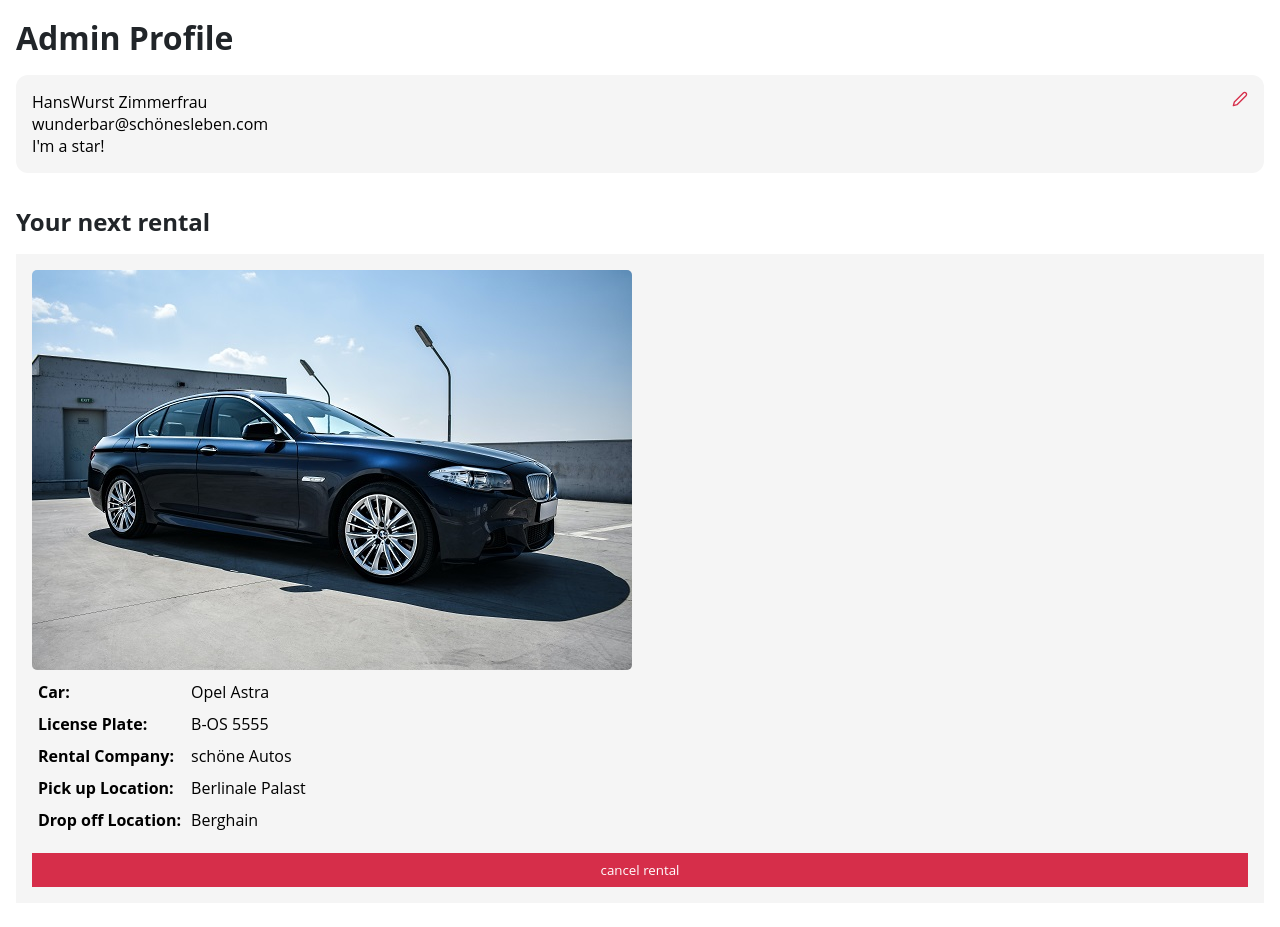
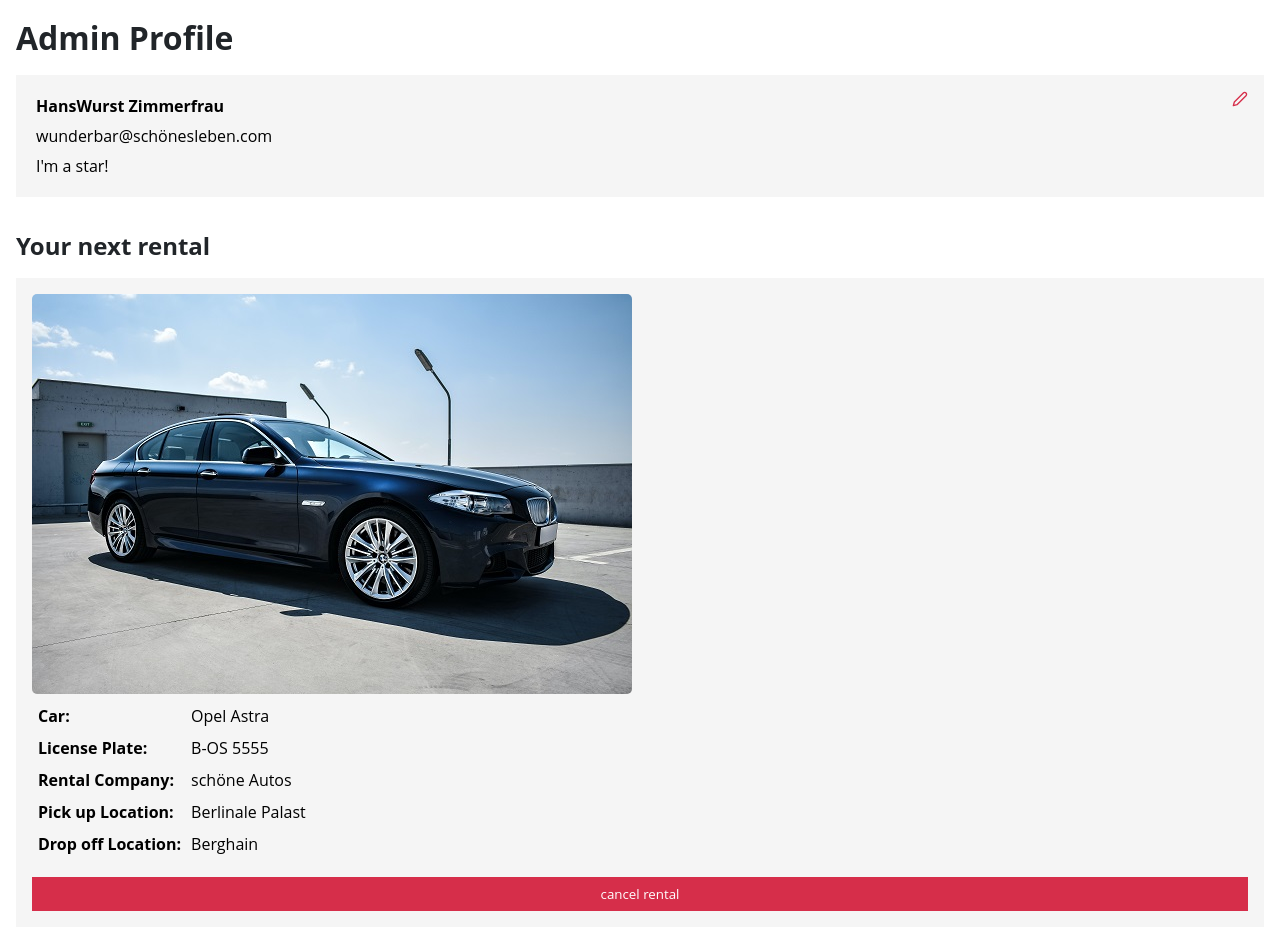
Before and after one commit to nevinalisheva/Berlinale-FMA, a Next.js app: page /user/1 in a window 1280 px wide. Before the commit the page ends 903 px from the top, so only its background shows below. Built offline with nearby package versions, Linux system fonts and the light colour scheme; no server answers.

Commit message:
extract UserInfoCard as component

```diff
--- a/components/RentalDetailsCard/RentalDetailsCard.js
+++ b/components/RentalDetailsCard/RentalDetailsCard.js
@@ -6,6 +6,7 @@ function RentalDetailsCard({ data }) {
   return (
     <div className={styles.rental_details}>
       <Image src={data.vehicle_image} layout="intrinsic" />
+      <div>
         <table>
           <tr>
             <td>Car:</td> <td>{data.vehicle_name}</td>
@@ -29,6 +30,7 @@ function RentalDetailsCard({ data }) {
         </table>
         <button className="button">cancel rental</button>
       </div>
+    </div>
   );
 }
 
--- /dev/null
+++ b/components/UserInfoCard/UserInfoCard.js
@@ -0,0 +1,18 @@
+import React from "react";
+import styles from "./UserInfoCard.module.css";
+import { FiEdit2 } from "react-icons/fi";
+
+function UserInfoCard({ data }) {
+  return (
+    <div className={styles.profile_info}>
+      <div>
+        <div>{data.name}</div>
+        <div>{data.user_email}</div>
+        <div>{data.info}</div>
+      </div>
+      <FiEdit2 className={styles.icon} />
+    </div>
+  );
+}
+
+export default UserInfoCard;
--- /dev/null
+++ b/components/UserInfoCard/UserInfoCard.module.css
@@ -0,0 +1,16 @@
+.profile_info {
+  padding: 1rem;
+  background-color: var(--secondary-background);
+  display: flex;
+  justify-content: space-between;
+  margin-bottom: 2rem;
+}
+.profile_info div div {
+  padding: 0.25rem;
+}
+.profile_info div div:first-of-type {
+  font-weight: bold;
+}
+.icon {
+  color: var(--highlight-color);
+}
--- a/pages/user/UserProfile.module.css
+++ b/pages/user/UserProfile.module.css
@@ -3,17 +3,6 @@
 }
 .container h1 {
   margin-bottom: 1rem;
-}
-.profile_info {
-  border-radius: 12px;
-  padding: 1rem;
-  background-color: var(--secondary-background);
-  display: flex;
-  justify-content: space-between;
-  margin-bottom: 2rem;
-}
-.icon {
-  color: var(--highlight-color);
 }
 .current_booking {
   margin-bottom: 2rem;
--- a/pages/user/[id].js
+++ b/pages/user/[id].js
@@ -1,11 +1,10 @@
 import React, { useEffect, useState } from "react";
 import styles from "./UserProfile.module.css";
 import { useRouter } from "next/router";
-
 import axios from "axios";
-import { FiEdit2 } from "react-icons/fi";
 import dummyImage from "../../assets/dummy.jpg";
 import RentalDetailsCard from "../../components/RentalDetailsCard/RentalDetailsCard";
+import UserInfoCard from "../../components/UserInfoCard/UserInfoCard";
 
 function UserProfile() {
   const dummyUser = {
@@ -42,14 +41,7 @@ function UserProfile() {
   return (
     <div className={styles.container}>
       <h1>{userData.is_admin ? "Admin" : "User"} Profile</h1>
-      <div className={styles.profile_info}>
-        <div>
-          <div>{userData.name}</div>
-          <div>{userData.user_email}</div>
-          <div>{userData.info}</div>
-        </div>
-        <FiEdit2 className={styles.icon} />
-      </div>
+      <UserInfoCard data={userData} />
       <div className={styles.current_booking}>
         <h2>Your next rental</h2>
         <RentalDetailsCard data={userData.current_rental} />
```
Lines whose indentation alone changed are shown as unchanged.
